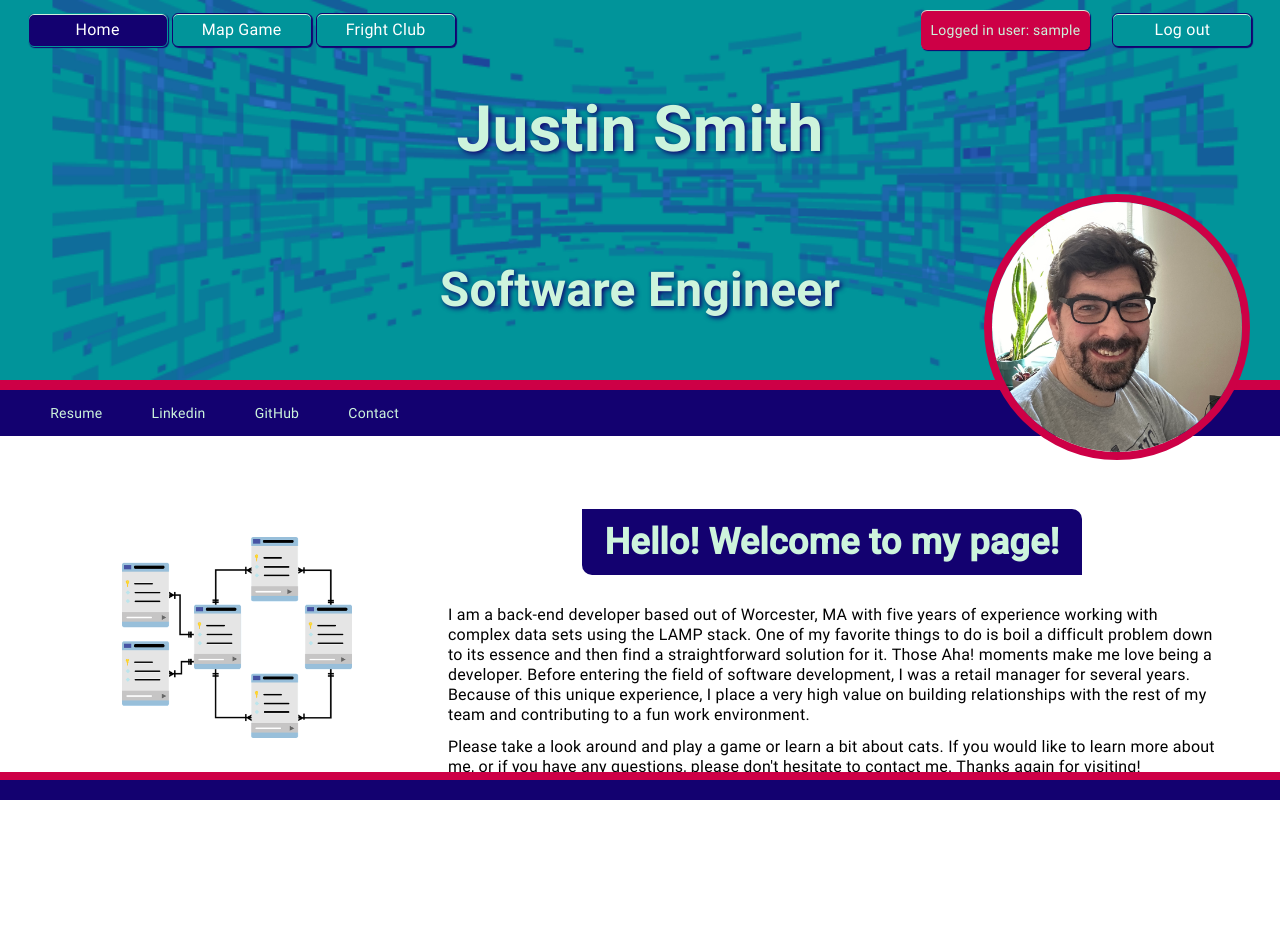
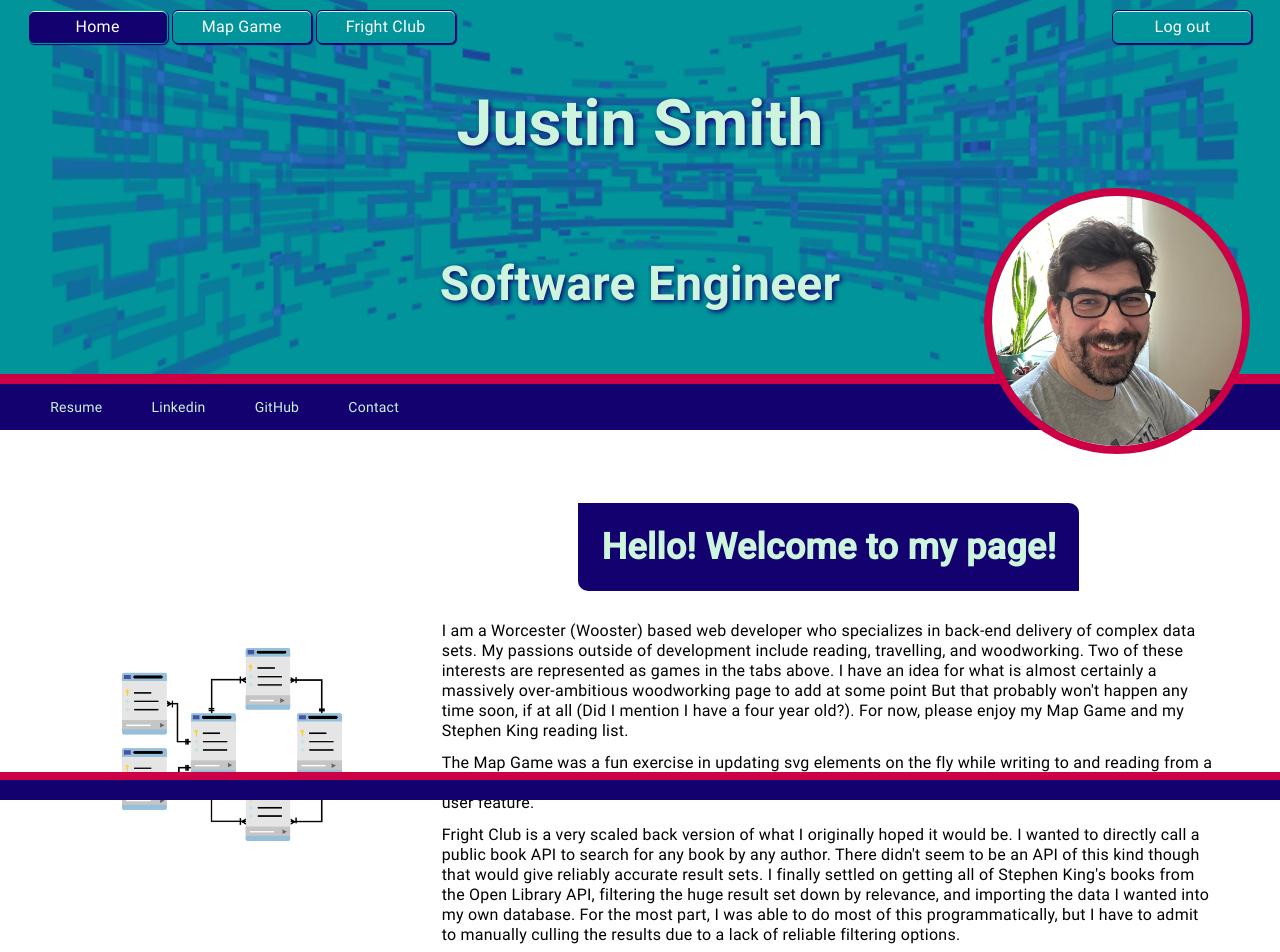
Before and after one commit to jpsmith78/justin-smith-webpage, an Angular app: page /home in a window 1280 px wide. Shown: the top 952 px of the page. Before the commit the page ends 869 px from the top, so only its background shows below. Built offline with nearby package versions, Linux system fonts and the light colour scheme; no server answers; sample sign-in values are in the browser's storage.

Commit message:
removed logged-in-alert, updated home page language, fixed some typos

```diff
--- a/src/app/app.component.css
+++ b/src/app/app.component.css
@@ -62,17 +62,6 @@
 
 .catfact {
     margin: 10px;
-}
-
-.logged-in-alert {
-    margin: 0 20px;
-    background-color: var(--rose-red);
-    color: var(--seafoam-green);
-    padding: 10px;
-    border-radius: 6px;
-    box-shadow:
-    1px 1px 1px var(--indigo),
-    inset 0 1px 0 0 var(--seafoam-green);
 }
 
 /* the following styles are inherited by child pages */
@@ -196,10 +185,6 @@
     .outer-nav {
         flex-wrap: wrap;
     }
-
-    .logged-in-alert {
-        margin: 5px;
-    }
 }
 
 .book-list-button {
@@ -225,15 +210,6 @@
 
 .book-list-outer-nav {
     background-color: var(--deep-space-sparkle);
-}
-
-.book-list-logged-in-alert {
-    background: var(--alizarin-crimson);
-    color: var(--light-gray);
-    font-family: "King-Medium";
-    box-shadow:
-        1px 1px 1px var(--yankees-blue),
-        inset 0 1px 0 0 var(--light-gray);
 }
 
 .book-list-footer {
--- a/src/app/app.component.html
+++ b/src/app/app.component.html
@@ -8,11 +8,6 @@
         </nav>
         <div [ngClass]="show_message ? 'alert' : 'is-hidden'">{{alert}}</div>
         <nav class="inner-nav">
-            <p [ngClass]="{
-                'is-hidden':username == 'Guest',
-                'logged-in-alert':username !== 'Guest',
-                'book-list-logged-in-alert':book_page == true
-            }">Logged in user: {{username}}</p>
             <a [ngClass]="{
                 'is-hidden':username !== 'Guest',
                 'button':username == 'Guest',
--- a/src/app/app.component.ts
+++ b/src/app/app.component.ts
@@ -77,11 +77,6 @@ export class AppComponent implements OnInit {
             buttons[i]?.classList.add('book-list-button')
         }
 
-        let logged_in_alert = document.getElementsByClassName('logged-in-alert');
-        for (let i = 0; i < logged_in_alert.length; i++) {
-            logged_in_alert[i]?.classList.add('book-list-logged-in-alert')
-        }
-
         let outer_nav = document.getElementsByClassName('outer-nav');
         for (let i = 0; i < outer_nav.length; i++) {
             outer_nav[i]?.classList.add('book-list-outer-nav')
@@ -101,11 +96,6 @@ export class AppComponent implements OnInit {
             buttons[i]?.classList.remove('book-list-button')
         }
 
-        let logged_in_alert = document.getElementsByClassName('logged-in-alert');
-        for (let i = 0; i < logged_in_alert.length; i++) {
-            logged_in_alert[i]?.classList.remove('book-list-logged-in-alert')
-        }
-
         let outer_nav = document.getElementsByClassName('outer-nav');
         for (let i = 0; i < outer_nav.length; i++) {
             outer_nav[i]?.classList.remove('book-list-outer-nav')
--- a/src/app/book-list/book-list.component.css
+++ b/src/app/book-list/book-list.component.css
@@ -168,11 +168,11 @@
 }
 
 .book-title {
-    margin: 5px auto;
+    margin: auto;
     display: flex;
     width: 100px;
-    justify-content: center;
     font-size: 16px;
+    padding-top: 10px;
 }
 
 .left-book-list {
--- a/src/app/book-list/book-list.component.html
+++ b/src/app/book-list/book-list.component.html
@@ -25,7 +25,7 @@
 <div class="book-list-controls">
     <div class="book-filters">
         <div class="user_two_dropdown">
-            <label class="book-filter-label">Find and Opponent</label>
+            <label class="book-filter-label">Find a Friend</label>
             <select class="dropdown" [(ngModel)]="selected_user_id" (ngModelChange)="getUserTwoBooks()" >
                 <option *ngFor="let user of all_users" [value]="user.user_id">{{ user.user_name }}</option>
             </select>
--- a/src/app/home-page/home-page.component.css
+++ b/src/app/home-page/home-page.component.css
@@ -103,6 +103,7 @@
 .greeting {
     font-size: 36px;
     font-weight: bold;
+    line-height: normal;
     background-color: var(--indigo);
     color: var(--seafoam-green);
     padding: 3%;
--- a/src/app/home-page/home-page.component.html
+++ b/src/app/home-page/home-page.component.html
@@ -26,10 +26,17 @@
             Hello! Welcome to my page!
         </div>
         <p>
-            I am a back-end developer based out of Worcester, MA with five years of experience working with complex data sets using the LAMP stack. One of my favorite things to do is boil a difficult problem down to its essence and then find a straightforward solution for it. Those Aha! moments make me love being a developer. Before entering the field of software development, I was a retail manager for several years. Because of this unique experience, I place a very high value on building relationships with the rest of my team and contributing to a fun work environment.
-
+            I am a Worcester (Wooster) based web developer who specializes in back-end delivery of complex data sets.
+            My passions outside of development include reading, travelling, and woodworking. Two of these interests are represented as games in the tabs above. I have an idea for what is almost certainly a massively over-ambitious woodworking page to add at some point But that probably won't happen any time soon, if at all (Did I mention I have a four year old?). For now, please enjoy my Map Game and my Stephen King reading list.
+        </p>
         <p>
-            Please take a look around and play a game or learn a bit about cats. If you would like to learn more about me, or if you have any questions, please don't hesitate to contact me. Thanks again for visiting!
+            The Map Game was a fun exercise in updating svg elements on the fly while writing to and reading from a database. Plans are in the works to eventually add a world map page, and maybe a compare to another user feature.
+        </p>
+        <p>
+            Fright Club is a very scaled back version of what I originally hoped it would be. I wanted to directly call a public book API to search for any book by any author. There didn't seem to be an API of this kind though that would give reliably accurate result sets. I finally settled on getting all of Stephen King's books from the Open Library API, filtering the huge result set down by relevance, and importing the data I wanted into my own database. For the most part, I was able to do most of this programmatically, but I have to admit to manually culling the results due to a lack of reliable filtering options.
+        </p>
+        <p>
+            Please take a look around and mess around with my games. Try to break them. This is still very much an un-QC-ed work-in-progress, so please let me know if you see any bugs. Er, I mean unintentional features.
         </p>
 
     </div>
```
